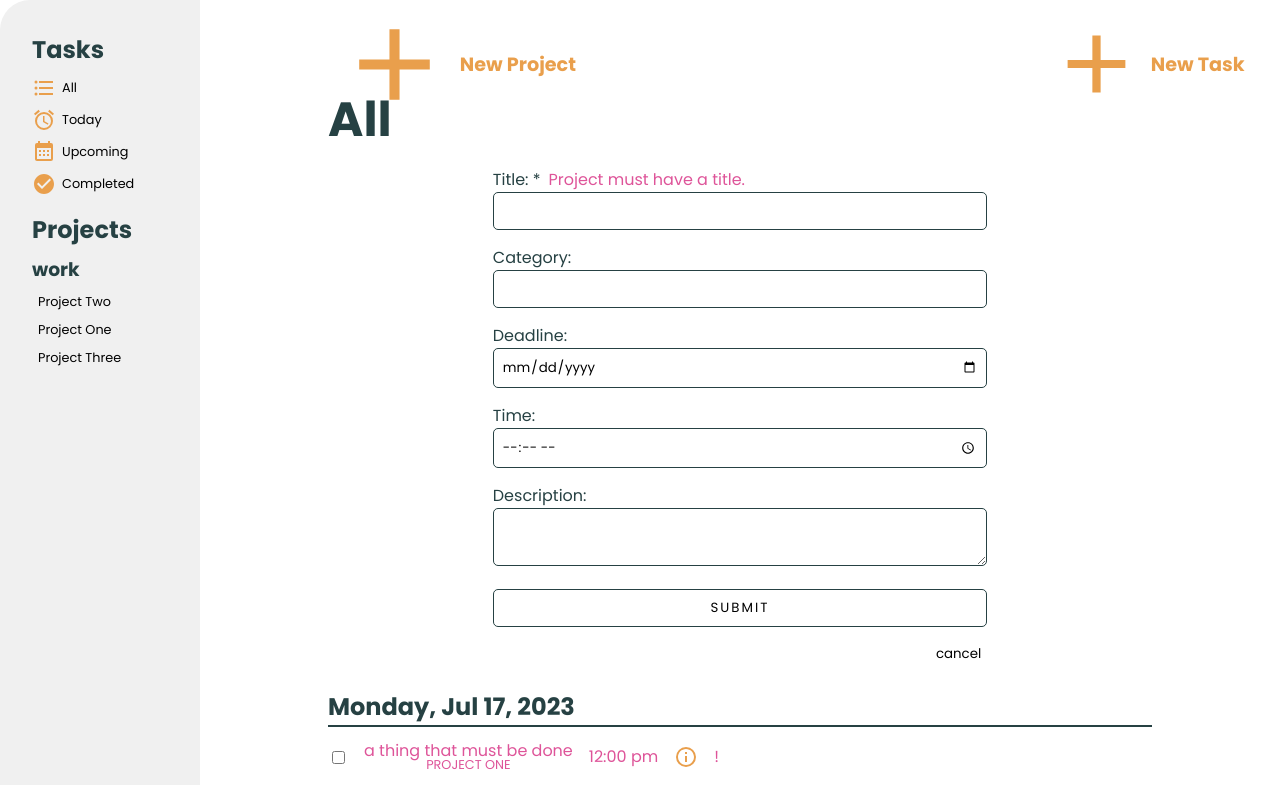
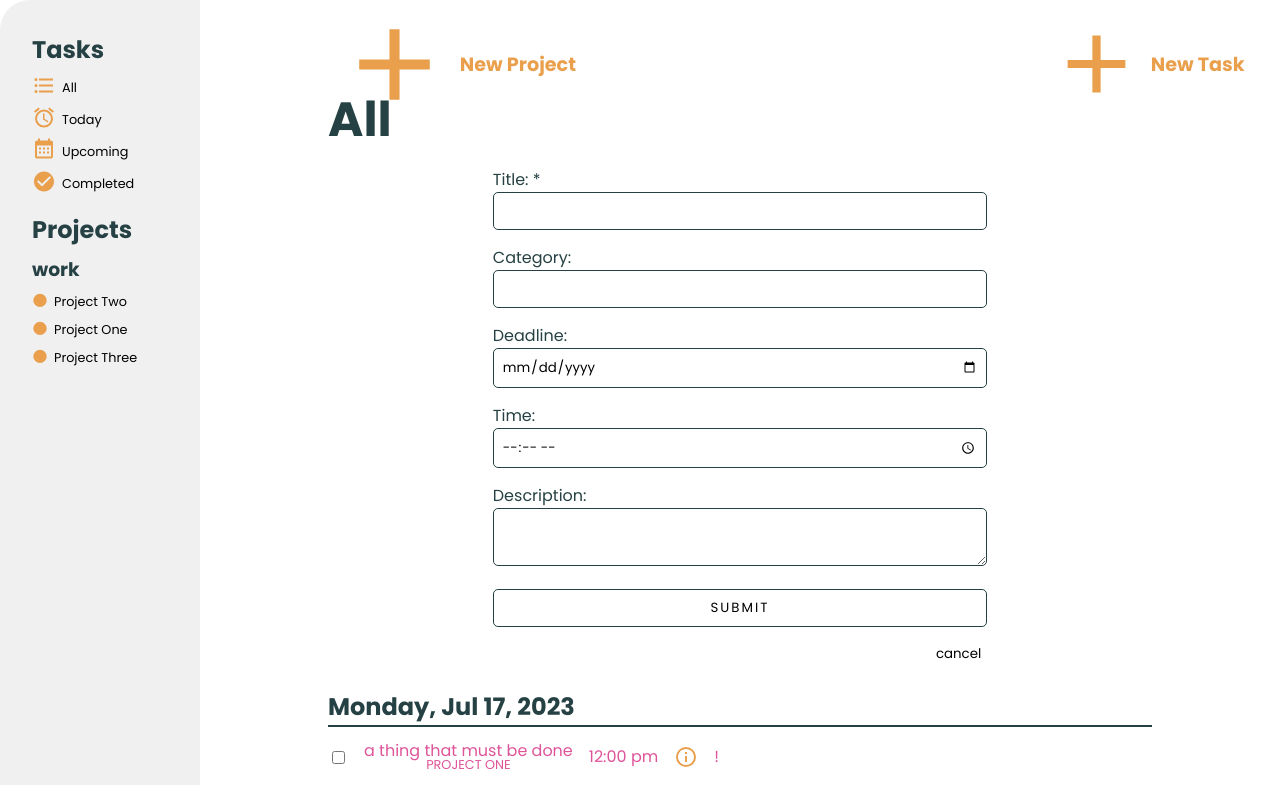
Before and after one commit to MooseCowBear/odin-todo, a website built with webpack: page dist/index.html in a window 1280 px wide. Both pictures are taken after a click on the button "New Project". Shown: the top 785 px of the page. Built offline with nearby package versions, Linux system fonts and the light colour scheme.

Commit message:
add icons next to project names

```diff
--- a/src/forms.js
+++ b/src/forms.js
@@ -80,6 +80,7 @@ export function projectFormComponent(parent, nodeToReplace, todos, project = nul
         document.getElementById('category').value.trim().toLowerCase()
       );
       projectComponent(todos, projectId, parent);
+      navComponent(todos, document.querySelector('header'));
     }
   });
 
@@ -344,7 +345,7 @@ function validateInput(fields) {
   for (const f of fields) {
     const input = f.querySelector('input');
     if (input.value.trim() === "") {
-      const warning = f.querySelector('warning');
+      const warning = f.querySelector('.warning');
       warning.classList.add('show');
       good = false;
     }
--- a/src/nav.js
+++ b/src/nav.js
@@ -5,6 +5,7 @@ import List from "./format-list-bulleted.svg";
 import Alarm from "./alarm.svg";
 import Calendar from "./calendar-month.svg";
 import Check from "./check-circle.svg";
+import Circle from "./circle.svg";
 
 export function navComponent(todos, parent) {
   //draws buttons to task views: today, upcoming, anytime, complete
@@ -57,18 +58,25 @@ export function navComponent(todos, parent) {
     const projectDiv = document.createElement('div');
     projectDiv.classList.add('project-div');
 
-    const title = document.createElement('h3'); //h1 and h2 will be in the main content part
+    const title = document.createElement('h3');
     title.textContent = cat;
     projectDiv.appendChild(title);
 
     const sortedProjects = orderByDate(projects.filter(elem => elem.getCategory() === cat));
 
-    for (const p of sortedProjects) { //THIS WILL PROBABLY CHANGE
+    for (const p of sortedProjects) {
+      const buttonWrapper = document.createElement('div');
+      buttonWrapper.classList.add("nav-button-wrapper");
+      const circleIcon = new Image();
+      circleIcon.src = Circle;
+      circleIcon.classList.add("small-icon");
+      buttonWrapper.appendChild(circleIcon);
       const projectItem = document.createElement('button');
       projectItem.classList.add("project-item");
       projectItem.textContent = p.getTitle();
-      projectDiv.appendChild(projectItem);
       projectItem.dataset.id = `${p.getId()}`;
+      buttonWrapper.appendChild(projectItem);
+      projectDiv.appendChild(buttonWrapper);
     }
     projectsDiv.appendChild(projectDiv);
   }
--- a/src/style.css
+++ b/src/style.css
@@ -259,8 +259,12 @@ select {
 }
 
 .warning {
+  display: none;
+  color: var(--alert);
+}
 
-  color: var(--alert);
+.warning.show {
+  display: inline;
 }
 
 .button-div {
@@ -290,5 +294,13 @@ select {
 .nav-button-wrapper {
   display: flex;
   align-items: center;
+}
 
+.nav-button-wrapper .icon {
+  transform: translateY(-10%);
 }
+
+.small-icon {
+  height: 1rem;
+  transform: translateY(-10%);
+}
--- a/src/todo.js
+++ b/src/todo.js
@@ -44,7 +44,7 @@ export const Todo = () => {
     tasks = tasks.filter(elem => elem.getId(id) !== id)
   };
 
-  const updateProject = (id, title, description, date, time, category = "uncategorized") => {
+  const updateProject = (id, title, description, date, time, category) => {
     const project = getProjectById(id);
     project.setTitle(title);
     project.setDescription(description);
@@ -53,7 +53,7 @@ export const Todo = () => {
     project.setCategory(category);
   };
 
-  const updateTask = (id, description, priority, date, time, category = "uncategorized") => {
+  const updateTask = (id, description, priority, date, time, category) => {
     const task = getTaskById(id);
     task.setDescription(description);
     task.setPriority(priority);
```
Also changed, not shown: dist/2bed6c0eb32ecd4dbd31.svg (added), dist/main.js, src/circle.svg (added).
